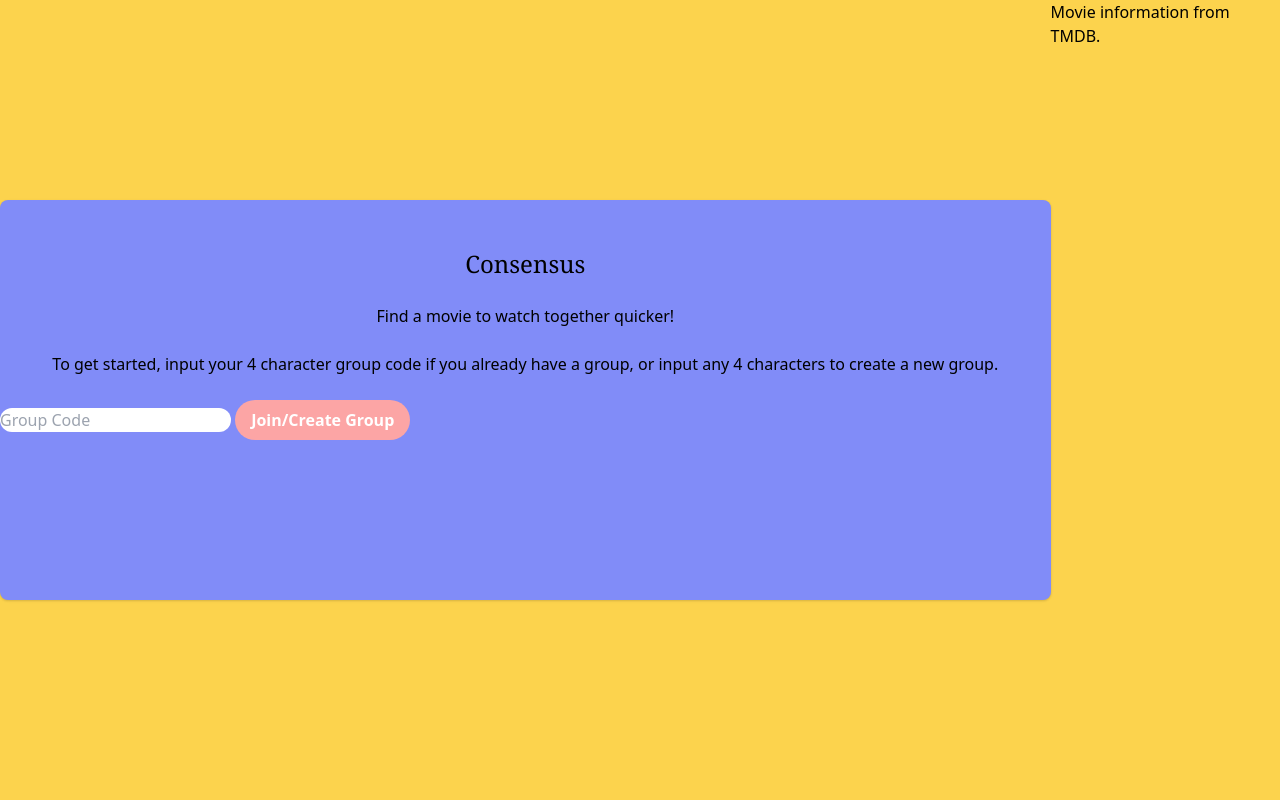
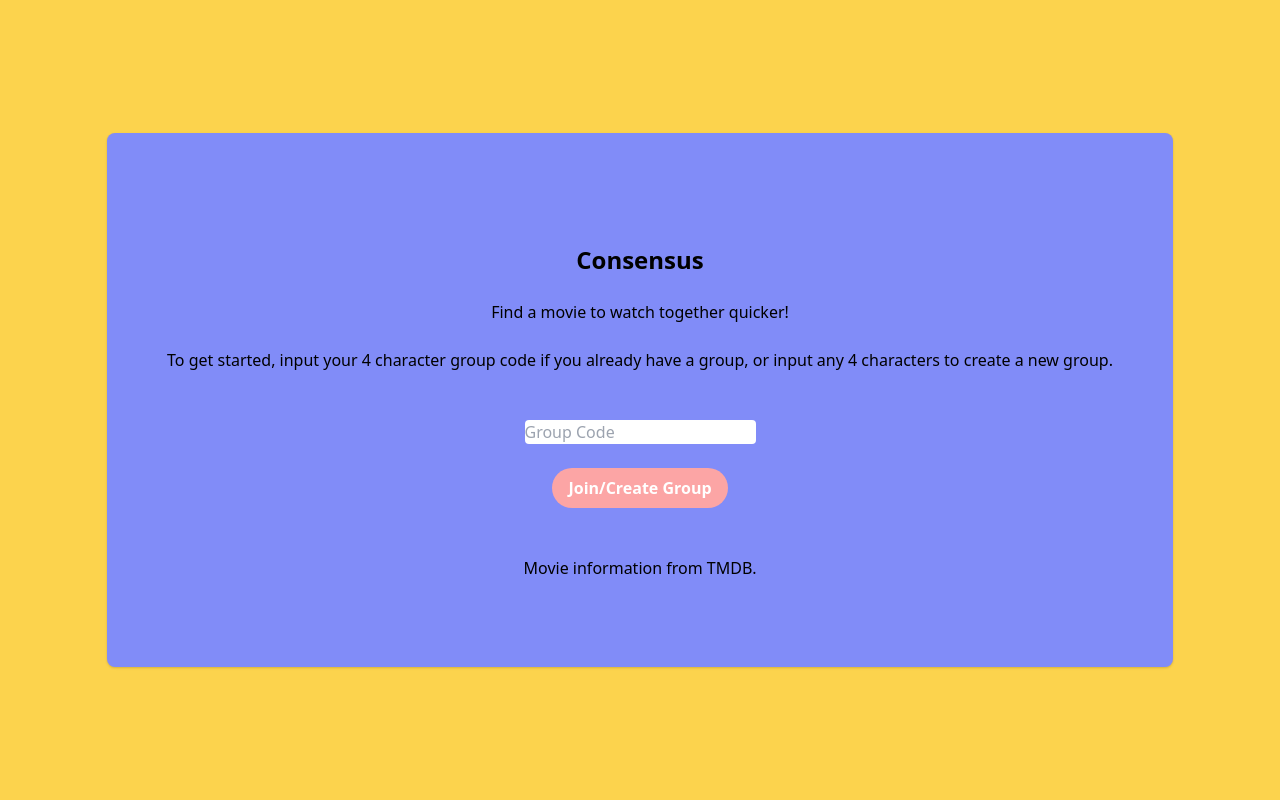
Before and after one commit to arnavgupta03/consensus, a Flask app: page / in a window 1280 px wide. Run offline with Flask 2, Linux system fonts and the light colour scheme; some libraries are stand-ins or nearby versions.

Commit message:
fixed alignment issues

```diff
--- a/templates/index.html
+++ b/templates/index.html
@@ -9,21 +9,23 @@
     </head>
     <body onload="onLoad()" class="bg-yellow-300 flex h-screen">
         <br><br>
-        <div id="page1" class="m-auto w-5/6 h-1/2 bg-indigo-400 rounded-tr-lg rounded-tl-lg rounded-br-lg rounded-bl-lg shadow align-middle">
-            <br><br>
-            <h1 id="p1mainTitle" class="text-center text-2xl align-middle font-serif m-auto">Consensus</h1>
+        <div id="page1" class="m-auto w-5/6 h-2/3 bg-indigo-400 rounded-tr-lg rounded-tl-lg rounded-br-lg rounded-bl-lg shadow align-middle flex flex-col justify-center items-center">
+            <br>
+            <h1 id="p1mainTitle" class="text-center text-2xl align-middle font-extrabold">Consensus</h1>
             <br>
             <h3 id="p1mainDescript" class="text-center align-middle">Find a movie to watch together quicker!</h3>
             <br>
             <h5 id="p1instructions" class="text-center align-middle">To get started, input your 4 character group code if you already have a group, or input any 4 characters to create a new group.</h5>
+            <br><br>
+            <input id="p1groupCode" type="text" maxlength="4" placeholder="Group Code" onkeyup="this.value = this.value.toUpperCase();" class="rounded focus:ring-2 focus:ring-red-500">
             <br>
-            <input id="p1groupCode" type="text" maxlength="4" placeholder="Group Code" onkeyup="this.value = this.value.toUpperCase();" class="rounded-full hover:ring-red-500">
             <button id="p1joinCreateGroup" class="text-center bg-red-300 hover:bg-red-500 text-white font-bold py-2 px-4 rounded-full">Join/Create Group</button>
+
+            <br><br>
+            <p class="text-center">Movie information from TMDB.</p>
         </div>
         <div id="page2"></div>
         <div id="page3"></div>
         <div id="page4"></div>
-
-        <footer>Movie information from TMDB.</footer>
     </body>
 </html>
```
